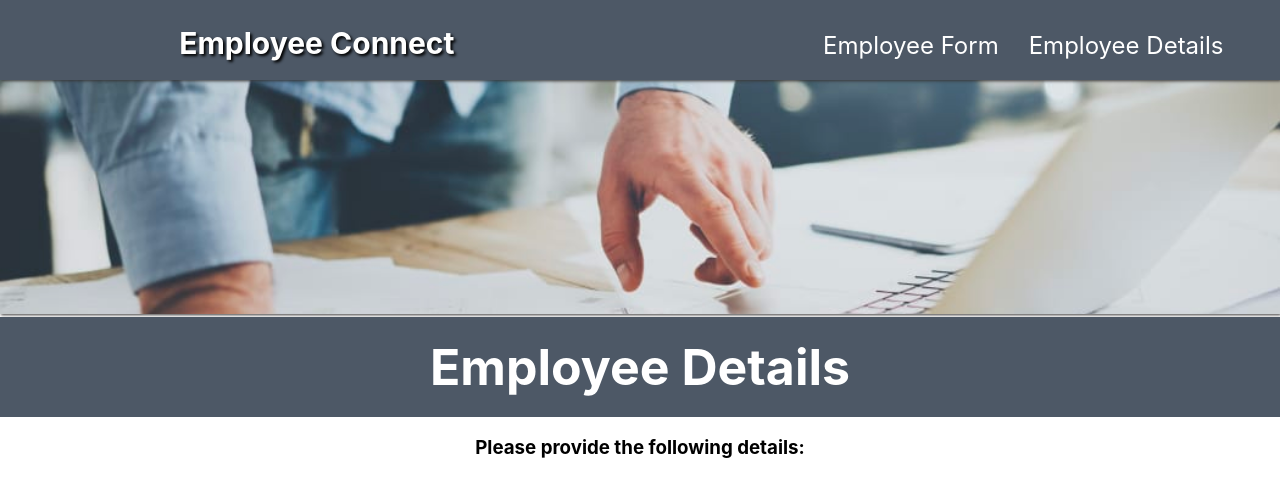
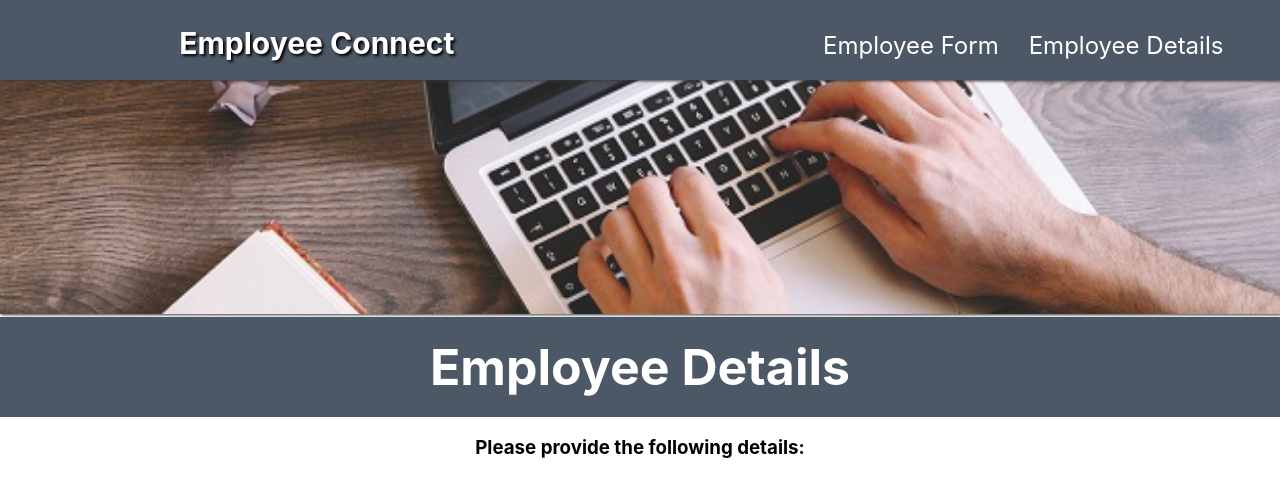
Before and after one commit to cjrobbertse/EmployeeConnect, a React app in the folder client/react/: page /employee-details in a window 1280 px wide. Shown: the top 496 px of the page. Built offline with nearby package versions, Linux system fonts and the light colour scheme; no server answers.

Commit message:
adds styling to employee details page

```diff
--- a/client/react/src/components/HeroBanner/HeroBanner.tsx
+++ b/client/react/src/components/HeroBanner/HeroBanner.tsx
@@ -1,23 +1,17 @@
 import React from "react";
 import HeroBannerStyles from "./HeroBannerStyles";
+
+//Typed properties of the component
 interface HeroBannerProps {
-  heroBannerHeading?: string;
-  heroBannerText?: string;
   heroBannerImage?: string;
-  heroBannerClass?: string;
 }
 
-const HeroBanner = ({
-  heroBannerHeading,
-  heroBannerText,
-  heroBannerImage,
-  heroBannerClass
-}: HeroBannerProps) => {
+/* Hero Banner displays an image at the top of a page*/
+const HeroBanner = ({ heroBannerImage }: HeroBannerProps) => {
   return (
-    <HeroBannerStyles className={heroBannerClass}>
+    <HeroBannerStyles>
+      {/*Hero banner accepts an image */}
       <img src={heroBannerImage} alt="Hero" />
-      <h1>{heroBannerHeading}</h1>
-      <p>{heroBannerText}</p>
     </HeroBannerStyles>
   );
 };
--- a/client/react/src/components/Input/Input.tsx
+++ b/client/react/src/components/Input/Input.tsx
@@ -1,6 +1,7 @@
 import React, { ChangeEventHandler, HTMLInputTypeAttribute } from "react";
 import InputStyles from "./InputStyles";
 
+//Typed properties of the component
 interface InputProps {
   id?: string;
   label: string;
@@ -10,6 +11,7 @@ interface InputProps {
   checked?: boolean;
   placeholder?: string;
 }
+// Input easily combines the label and input components for use as a reusable component
 const Input = ({
   label,
   type,
--- a/client/react/src/components/Layout/Layout.tsx
+++ b/client/react/src/components/Layout/Layout.tsx
@@ -2,13 +2,17 @@ import React from "react";
 import NavBar from "./NavBar/NavBar";
 import LayoutStyles from "./LayoutStyles";
 
+//Typed properties of component
 interface LayoutProps {
   children: React.ReactNode;
 }
+//Layout creates a template to be implemented within each page
 const Layout = ({ children }: LayoutProps) => {
   return (
     <LayoutStyles>
+      {/*Displays navigation bar at top of page */}
       <NavBar />
+      {/*Main tag accepts the children property */}
       <main>{children}</main>
     </LayoutStyles>
   );
--- a/client/react/src/components/Layout/NavBar/NavBar.tsx
+++ b/client/react/src/components/Layout/NavBar/NavBar.tsx
@@ -10,9 +10,11 @@ const NavBar = () => {
           {/*Display site's title*/}
           <h1>Employee Connect</h1>
           <ul>
+            {/*When Employee Form is clicked redirect to the Employee Form page */}
             <li>
               <NavLink to="/employee-form">Employee Form</NavLink>
             </li>
+            {/*When Employee Details is clicked redirect to the Employee Details page */}
             <li>
               <NavLink to="/employee-details">Employee Details</NavLink>
             </li>
--- a/client/react/src/components/SkinnyBanner/SkinnyBanner.tsx
+++ b/client/react/src/components/SkinnyBanner/SkinnyBanner.tsx
@@ -1,9 +1,11 @@
 import React from "react";
 import SkinnyBannerStyles from "./SkinnyBannerStyles";
 
+//Typed properties of the component
 interface SkinnyBannerProps {
   bannerHeading: string;
 }
+//SkinnyBanner is used to display a page's heading
 const SkinnyBanner = ({ bannerHeading }: SkinnyBannerProps) => {
   return (
     <SkinnyBannerStyles>
--- a/client/react/src/pages/EmployeeDetails/EmployeeDetails.tsx
+++ b/client/react/src/pages/EmployeeDetails/EmployeeDetails.tsx
@@ -4,12 +4,14 @@ import inputData from "../../components/Input/inputData.json";
 import EmployeeFormStyles from "./EmployeeFormStyles";
 import SkinnyBanner from "../../components/SkinnyBanner/SkinnyBanner";
 import HeroBanner from "../../components/HeroBanner/HeroBanner";
-import WorkingBackground from "../../../public/assets/images/working-background.png";
+import LaptopBackground from "../../../public/assets/images/laptop-background.png";
 
 const EmployeeDetails = () => {
   return (
     <EmployeeFormStyles>
-      <HeroBanner heroBannerImage={WorkingBackground} />
+      {/*Hero banner imported to display the hero image */}
+      <HeroBanner heroBannerImage={LaptopBackground} />
+      {/*Skinny banner used to display page's title*/}
       <SkinnyBanner bannerHeading="Employee Details" />
       <h3>Please provide the following details:</h3>
     </EmployeeFormStyles>
```
Also changed, not shown: client/react/src/pages/EmployeeForm/EmployeeForm.tsx (+7 -0 lines), client/react/public/assets/images/laptop-background.png (added).
